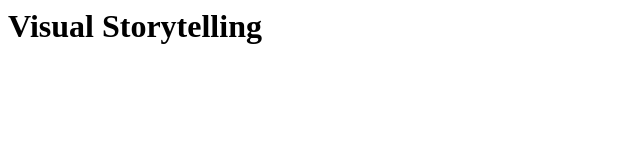
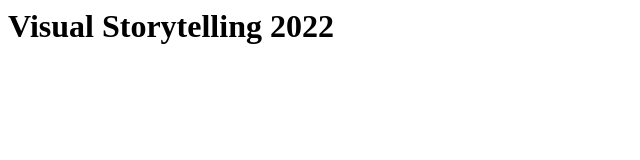
Before and after one commit to helloeujin/Visual-Storytelling-2022, a plain HTML site: page index.html in a window 1280 px wide. Shown: the whole page, without its empty margins (0-640 px from the left). Drawn offline with Linux system fonts and the light colour scheme.

Commit message:
Update index.html

```diff
--- a/index.html
+++ b/index.html
@@ -1 +1 @@
-<h1>Visual Storytelling</h1>
+<h1>Visual Storytelling 2022</h1>
```
